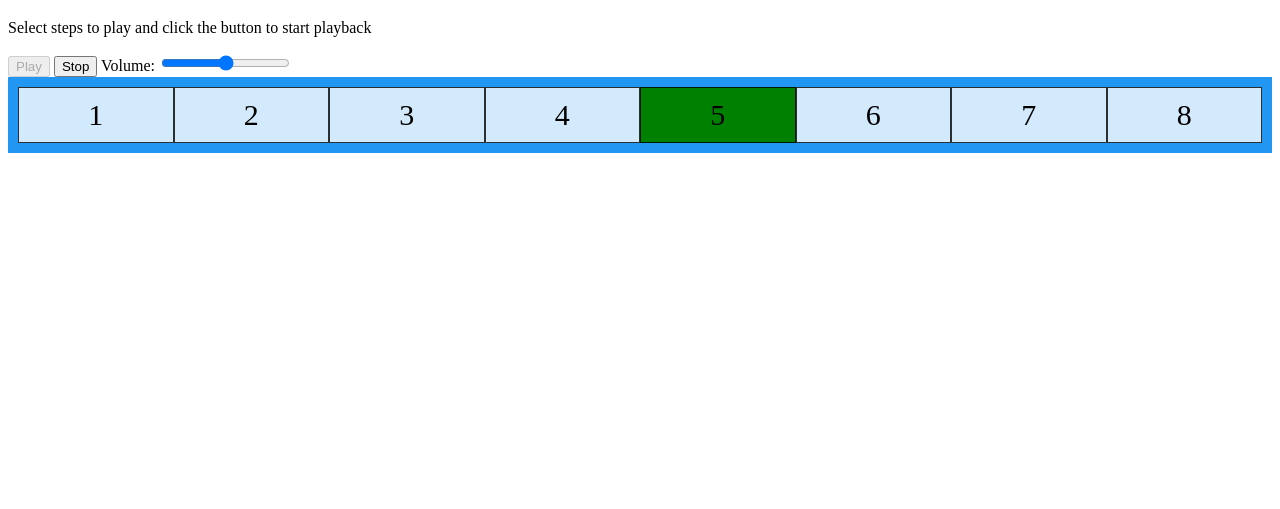
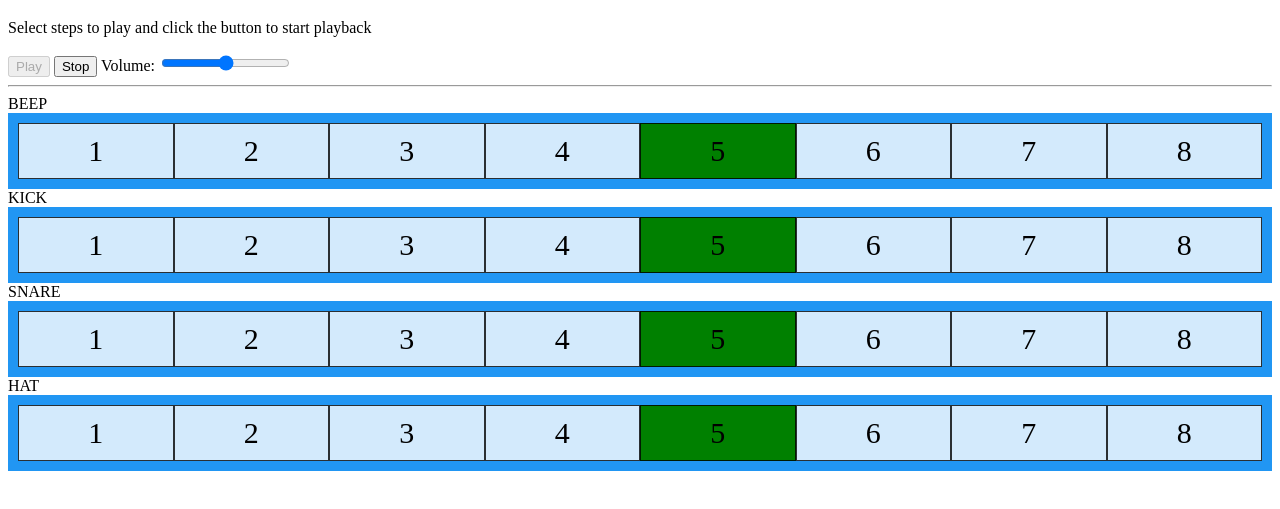
Before and after one commit to hhirsch/drums, a plain HTML site: page index.html in a window 1280 px wide. Both pictures are taken after a click on the button "Play". Shown: the part 61-570 px from the top of the page. Drawn offline with Linux system fonts and the light colour scheme.

Commit message:
feat: add kick, snare and hat

```diff
--- a/drums.js
+++ b/drums.js
@@ -1,7 +1,16 @@
-document.addEventListener("DOMContentLoaded", init);
+document.addEventListener("DOMContentLoaded", main);
+function main() {
+  init('sequence');
+  init('sequence-1');
+  init('sequence-2');
+  init('sequence-3');
+}
 
-function init(){
-  var div = document.getElementById('sequence');
+var currentStep = new Array();
+
+function init(element){
+  currentStep[element] = 0;
+  var div = document.getElementById(element);
   var divs = div.getElementsByTagName('div');
     for (var i = 0; i < divs.length; i += 1) {
       divs[i].onclick = function(){
@@ -12,32 +21,31 @@ function init(){
         }
       };
     }
-
 };
 
-var currentStep = 0;
-function nextStep(){
-  var div = document.getElementById('sequence');
+
+function nextStep(element){
+  var div = document.getElementById(element);
   var divs = div.getElementsByTagName('div');
-  divs[currentStep].classList.remove("active-step");
-  if(currentStep < 7) {
-    divs[currentStep+1].classList.add("active-step");
+  divs[currentStep[element]].classList.remove("active-step");
+  if(currentStep[element] < 7) {
+    divs[currentStep[element]+1].classList.add("active-step");
   } else {
     divs[0].classList.add("active-step");
   }
 
-  currentStep++;
-  if(currentStep > 7){
-    currentStep = 0;
+  currentStep[element]++;
+  if(currentStep[element] > 7){
+    currentStep[element] = 0;
   }
 }
 
-function playStep(){
-  var audio = new Audio('beep.wav');
+function playStep(element, audio){
+  var audio = new Audio(audio);
   audio.volume = document.getElementById('volume').value;
-  var div = document.getElementById('sequence');
+  var div = document.getElementById(element);
   var divs = div.getElementsByTagName('div');
-  if(divs[currentStep].classList.contains('enabled-step')){
+  if(divs[currentStep[element]].classList.contains('enabled-step')){
     audio.play();
   };
 }
@@ -47,8 +55,14 @@ function start() {
   document.getElementById("start_button").disabled = true;
   document.getElementById("stop_button").disabled = false;
   timer = setInterval(function() {
-    playStep();
-    nextStep();
+    playStep('sequence', 'beep.wav');
+    playStep('sequence-1', 'kick.wav');
+    playStep('sequence-2', 'snare.wav');
+    playStep('sequence-3', 'hat.wav');
+    nextStep('sequence');
+    nextStep('sequence-1');
+    nextStep('sequence-2');
+    nextStep('sequence-3');
   }, 100);
 }
 
--- a/index.html
+++ b/index.html
@@ -19,7 +19,8 @@
         Stop
 </button>
   Volume: <input id="volume" type="range" min="0" max="1" step="0.01" value="0.5" oninput="FilterSample.changeFrequency(this);">
-
+<hr/>
+BEEP
 <div id="sequence" class="grid-container">
   <div class="grid-item active-step">1</div>
   <div class="grid-item">2</div>
@@ -30,6 +31,38 @@
   <div class="grid-item">7</div>
   <div class="grid-item">8</div>
 </div>
-
+KICK
+<div id="sequence-1" class="grid-container">
+  <div class="grid-item active-step">1</div>
+  <div class="grid-item">2</div>
+  <div class="grid-item">3</div>
+  <div class="grid-item">4</div>
+  <div class="grid-item">5</div>
+  <div class="grid-item">6</div>
+  <div class="grid-item">7</div>
+  <div class="grid-item">8</div>
+</div>
+SNARE
+<div id="sequence-2" class="grid-container">
+  <div class="grid-item active-step">1</div>
+  <div class="grid-item">2</div>
+  <div class="grid-item">3</div>
+  <div class="grid-item">4</div>
+  <div class="grid-item">5</div>
+  <div class="grid-item">6</div>
+  <div class="grid-item">7</div>
+  <div class="grid-item">8</div>
+</div>
+HAT
+<div id="sequence-3" class="grid-container">
+  <div class="grid-item active-step">1</div>
+  <div class="grid-item">2</div>
+  <div class="grid-item">3</div>
+  <div class="grid-item">4</div>
+  <div class="grid-item">5</div>
+  <div class="grid-item">6</div>
+  <div class="grid-item">7</div>
+  <div class="grid-item">8</div>
+</div>
 </body>
 </html>
```
Also changed, not shown: 3 other files.
